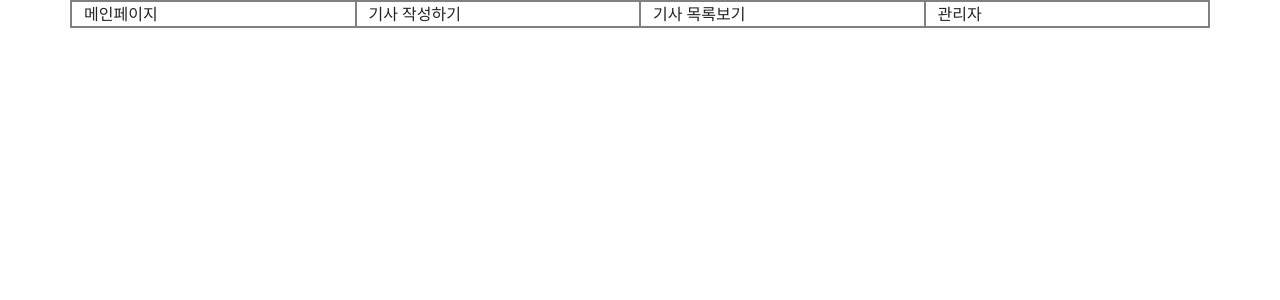
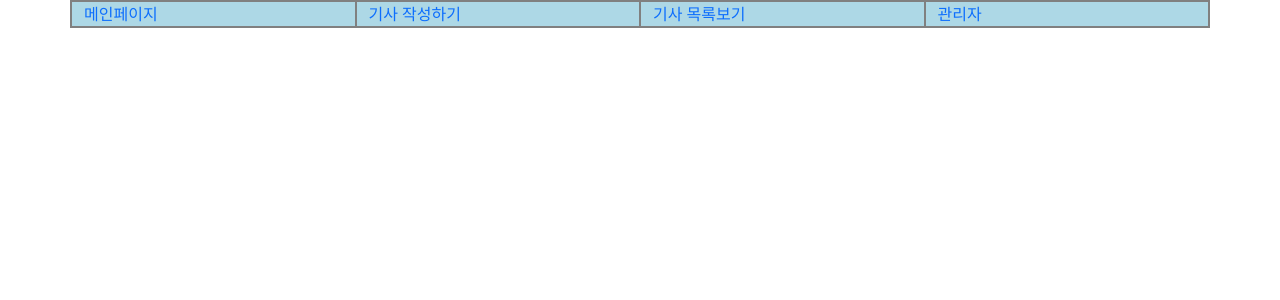
Before and after one commit to yhyoon1004/ArticleMaker, a Next.js app in the folder article_maker/: page / in a window 1280 px wide. Before the commit this address had no page. Shown: the top 300 px of the page. Built offline with nearby package versions, Linux system fonts and the light colour scheme.

Commit message:
react 헤더 초기 작업

```diff
--- /dev/null
+++ b/article_maker/component/layout/header/header.js
@@ -0,0 +1,22 @@
+import {Col, Container, Row} from "react-bootstrap";
+import Link from "next/link";
+
+export default function Header(){
+    const headerCSS ={
+        border: "solid 1px grey",
+        backgroundColor: "lightblue"
+    }
+    const cssNone ={textDecoration:"none"}
+
+    return (
+        <Container className="container-fluid" style={headerCSS}>
+            <Row>
+                <Col className="col-md-3" style={headerCSS}><Link href="/" style={cssNone}>메인페이지</Link></Col>
+                <Col className="col-md-3" style={headerCSS}><Link href="/writeArticlePage" style={cssNone}>기사 작성하기</Link> </Col>
+                <Col className="col-md-3" style={headerCSS}><Link href="/articleListPage" style={cssNone}>기사 목록보기</Link></Col>
+                <Col className="col-md-3" style={headerCSS}><Link href="/andministorPage" style={cssNone}>관리자</Link></Col>
+            </Row>
+            <Row><Col className="col-md-12"></Col></Row>
+        </Container>
+    )
+}
--- /dev/null
+++ b/article_maker/component/layout/layout.js
@@ -0,0 +1,12 @@
+import Header from "@/component/layout/header/header";
+
+export default function Layout(props) {
+
+
+    return (
+        <>
+            <Header/>
+
+        </>
+    )
+}
--- a/article_maker/pages/index.js
+++ b/article_maker/pages/index.js
@@ -1,28 +1,10 @@
-import Head from 'next/head'
-import Image from 'next/image'
-import { Inter } from 'next/font/google'
-import styles from '@/styles/Home.module.css'
-import {Col, Container, Row} from "react-bootstrap";
-import {useRouter} from "next/router";
+import Layout from "@/component/layout/layout";
 
 
 export default function Home() {
-    const router = useRouter();
-
-  const border ={
-    border: "solid 1px grey"
-  }
-  const onClickHandler =(url)=>{
-      router.push(url);
-  }
-  return (
-      <Container className="container-fluid" style={border}>
-        <Row>
-          <Col className="col-md-3" style={border} onClick={onClickHandler("/")}>메인페이지</Col>
-          <Col className="col-md-3" style={border}>기사 작성하기</Col>
-          <Col className="col-md-3" style={border}>기사 목록보기</Col>
-          <Col className="col-md-3" style={border}>관리자</Col>
-        </Row>
-      </Container>
-  )
+    return(
+        <>
+            <Layout />
+        </>
+    )
 }
```
